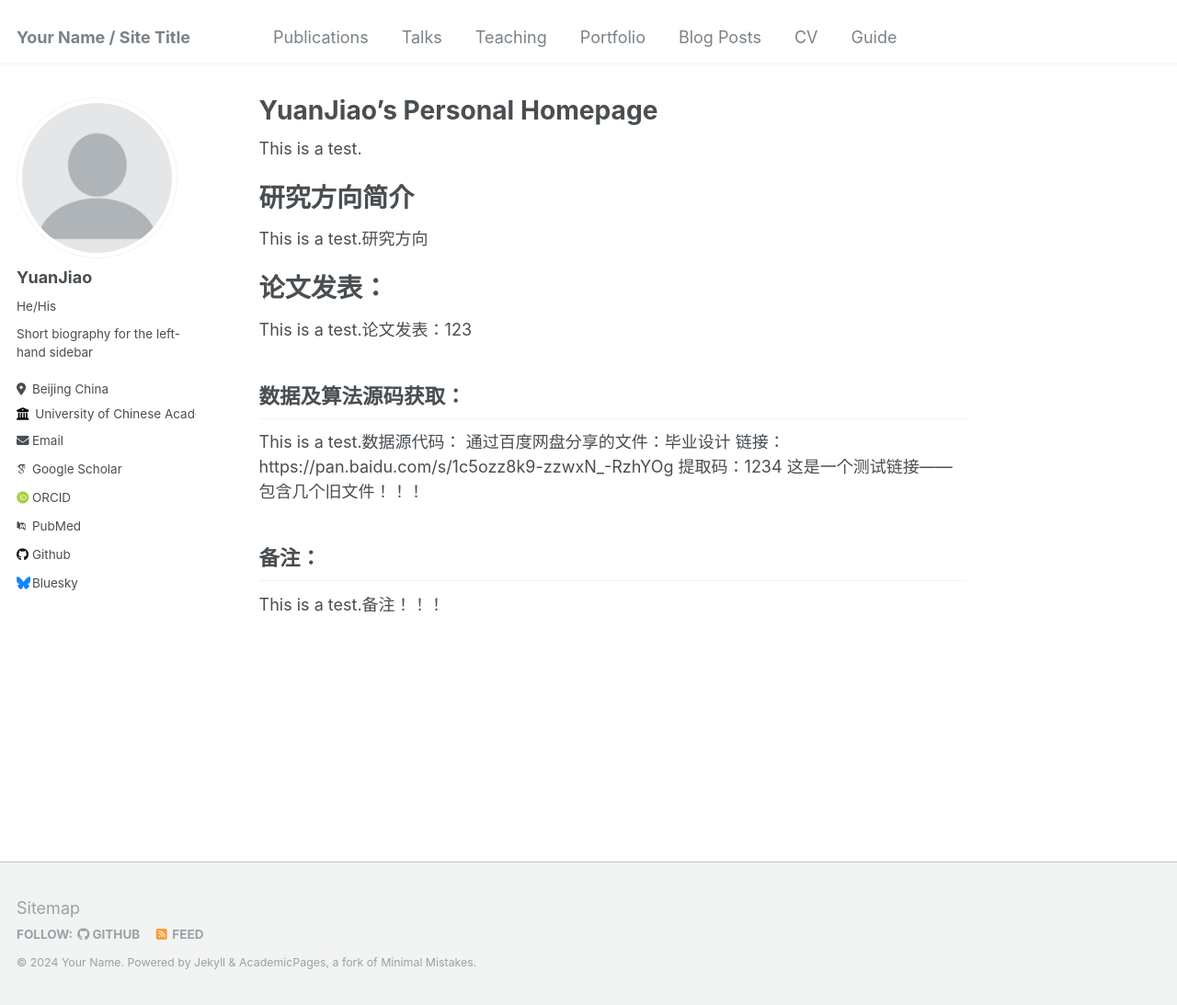
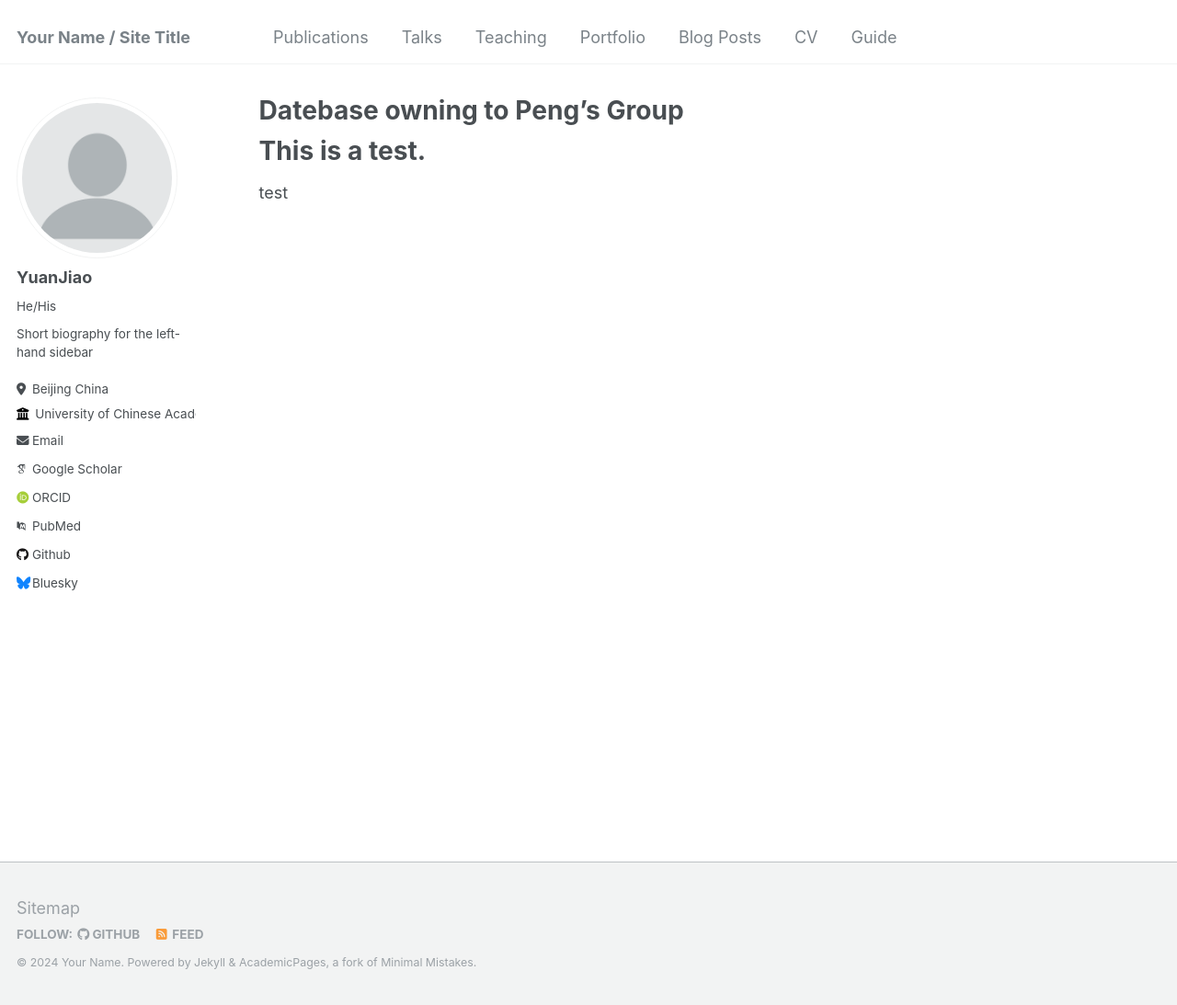
Before and after one commit to STOKES-DOT/Database_PengGroup, a Jekyll site: the page built from _pages/about.md, in a window 1280 px wide and 1093 px high. Shown: the whole window at 92% size. Built offline with Jekyll 4.4.1, drawn with Linux system fonts in a browser that asks for light colours; some web fonts are replaced.

Commit message:
about.md

```diff
--- a/_pages/about.md
+++ b/_pages/about.md
@@ -1,30 +1,12 @@
 ---
 permalink: /
-title: "YuanJiao's Personal Homepage"
+title: "Datebase owning to Peng's Group"
 author_profile: true
 redirect_from:
   - /about/
   - /about.html
 ---
 This is a test.
+=======
 
-研究方向简介
-======
-This is a test.研究方向
-
-论文发表：
-======
-This is a test.论文发表：123
-
-数据及算法源码获取：
-------
-This is a test.数据源代码：
-通过百度网盘分享的文件：毕业设计
-链接：https://pan.baidu.com/s/1c5ozz8k9-zzwxN_-RzhYOg
-提取码：1234
-这是一个测试链接——包含几个旧文件！！！
-
-
-备注：
-------
-This is a test.备注！！！
+test
```
